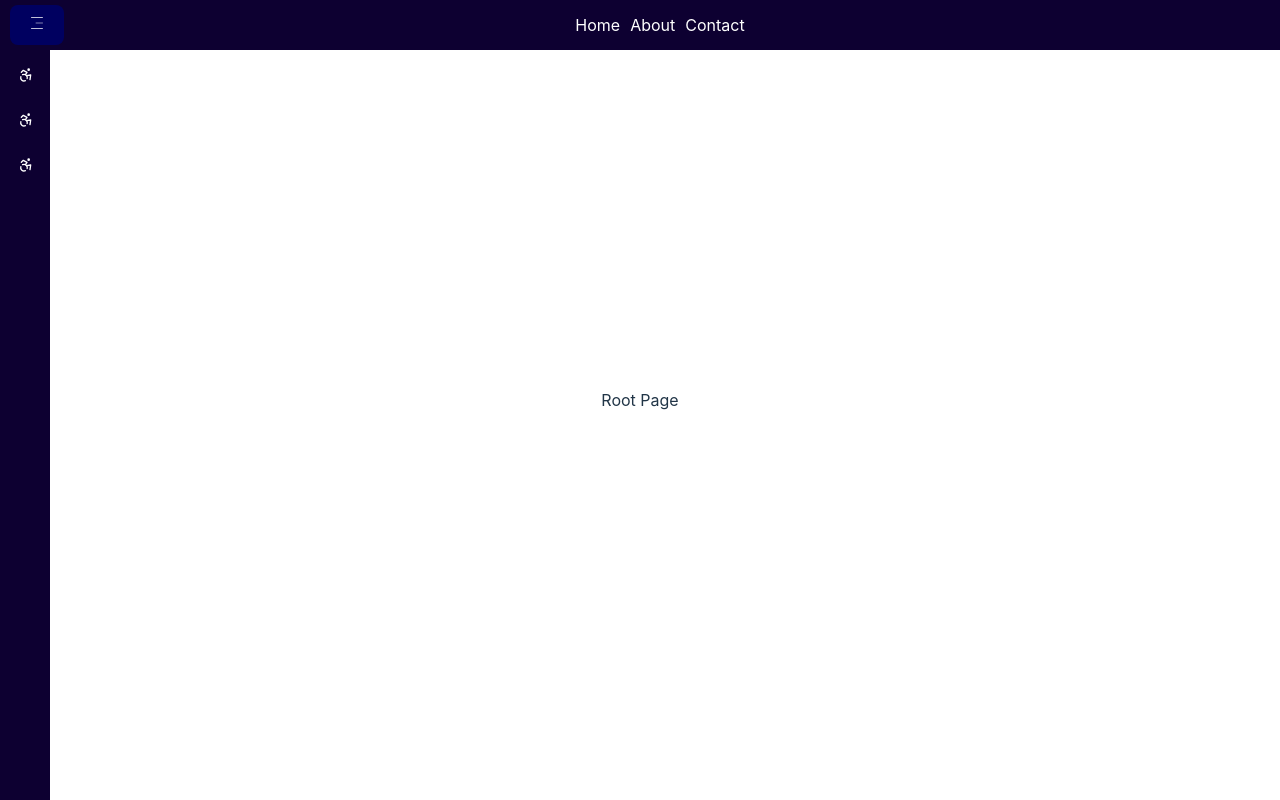
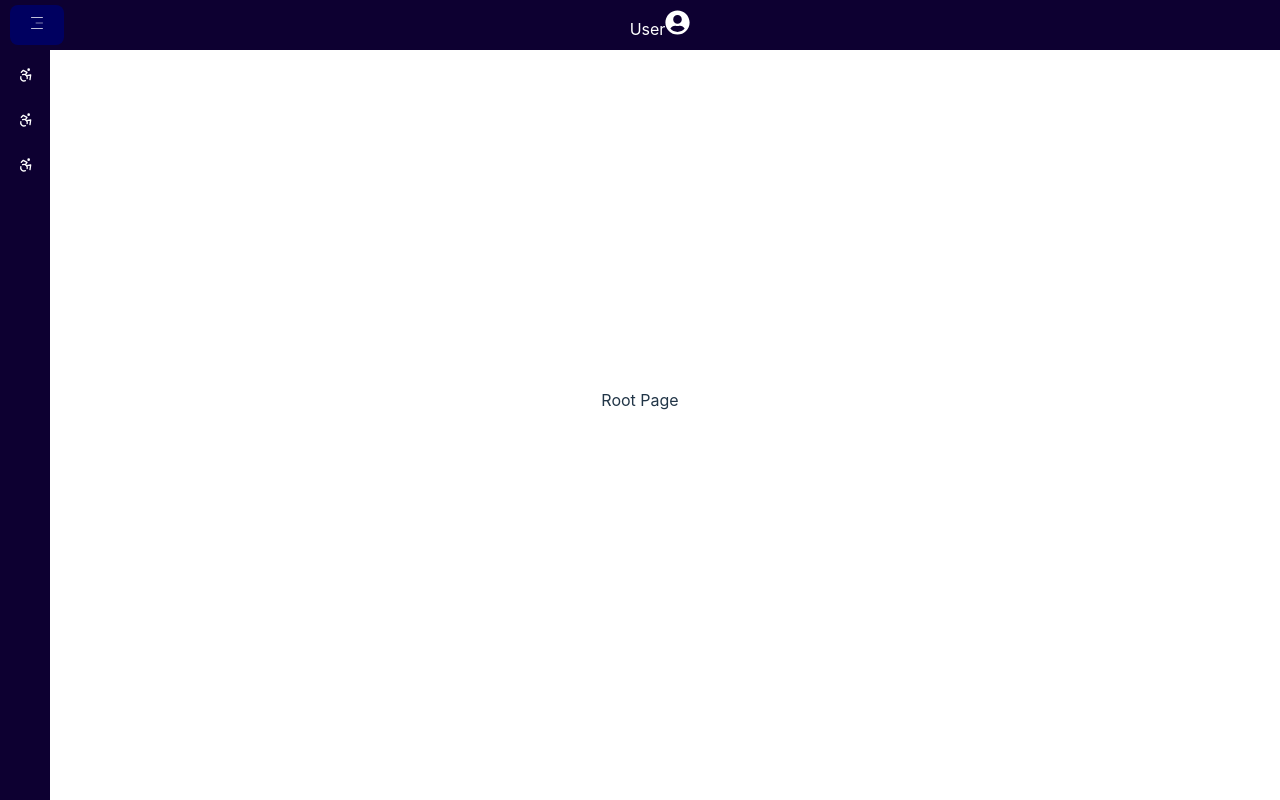
Before and after one commit to iverbitskyi/react-dev-project, a React (Vite) app: page / in a window 1280 px wide. Built offline with nearby package versions, Linux system fonts and the light colour scheme.

Commit message:
Updated Navbar (#6)
Co-authored-by: Taras <Axotnukk@gmail.com>

```diff
--- a/src/components/navbar/Navbar.jsx
+++ b/src/components/navbar/Navbar.jsx
@@ -3,6 +3,7 @@ import { SideMenu } from '../sideMenu/SideMenu';
 import styles from './Navbar.module.scss';
 import { CiMenuFries } from 'react-icons/ci';
 import { IoIosClose } from 'react-icons/io';
+import { FaUserCircle } from "react-icons/fa";
 
 export const Navbar = () => {
 	const [isMenuOpen, setIsMenuOpen] = useState(false);
@@ -17,9 +18,10 @@ export const Navbar = () => {
 				<button className={styles.wrapper_menu} onClick={handeMenuOpenChange}>
 					{isMenuOpen ? <IoIosClose /> : <CiMenuFries />}
 				</button>
-				<span>Home</span>
-				<span>About</span>
-				<span>Contact</span>
+				<div className={styles.wrapper_user}>
+					<span>User</span>
+					<FaUserCircle size={25} />
+				</div>
 			</div>
 
 			<SideMenu isMenuOpen={isMenuOpen} />
--- a/src/components/sideMenu/SideMenu.jsx
+++ b/src/components/sideMenu/SideMenu.jsx
@@ -8,19 +8,19 @@ export const SideMenu = ({ isMenuOpen }) => {
 				<div className={styles.wrapper_button_icon}>
 					<LuAccessibility />
 				</div>
-				<div className={styles.wrapper_button_text}>zalupa</div>
+				<div className={styles.wrapper_button_text}>Home</div>
 			</button>
 			<button className={styles.wrapper_button}>
 				<div className={styles.wrapper_button_icon}>
 					<LuAccessibility />
 				</div>
-				<div className={styles.wrapper_button_text}>zalupa_bobra</div>
+				<div className={styles.wrapper_button_text}>Page 1</div>
 			</button>
 			<button className={styles.wrapper_button}>
 				<div className={styles.wrapper_button_icon}>
 					<LuAccessibility />
 				</div>
-				<div className={styles.wrapper_button_text}>zalupa_root</div>
+				<div className={styles.wrapper_button_text}>Page 2</div>
 			</button>
 		</div>
 	);
--- a/src/components/sideMenu/SideMenu.module.scss
+++ b/src/components/sideMenu/SideMenu.module.scss
@@ -42,4 +42,11 @@
 			color: white;
 		}
 	}
+
+  &_user {
+    display: flex;
+    align-items: center;
+    justify-content: center;
+    background-color: white;
+  }
 }
```
